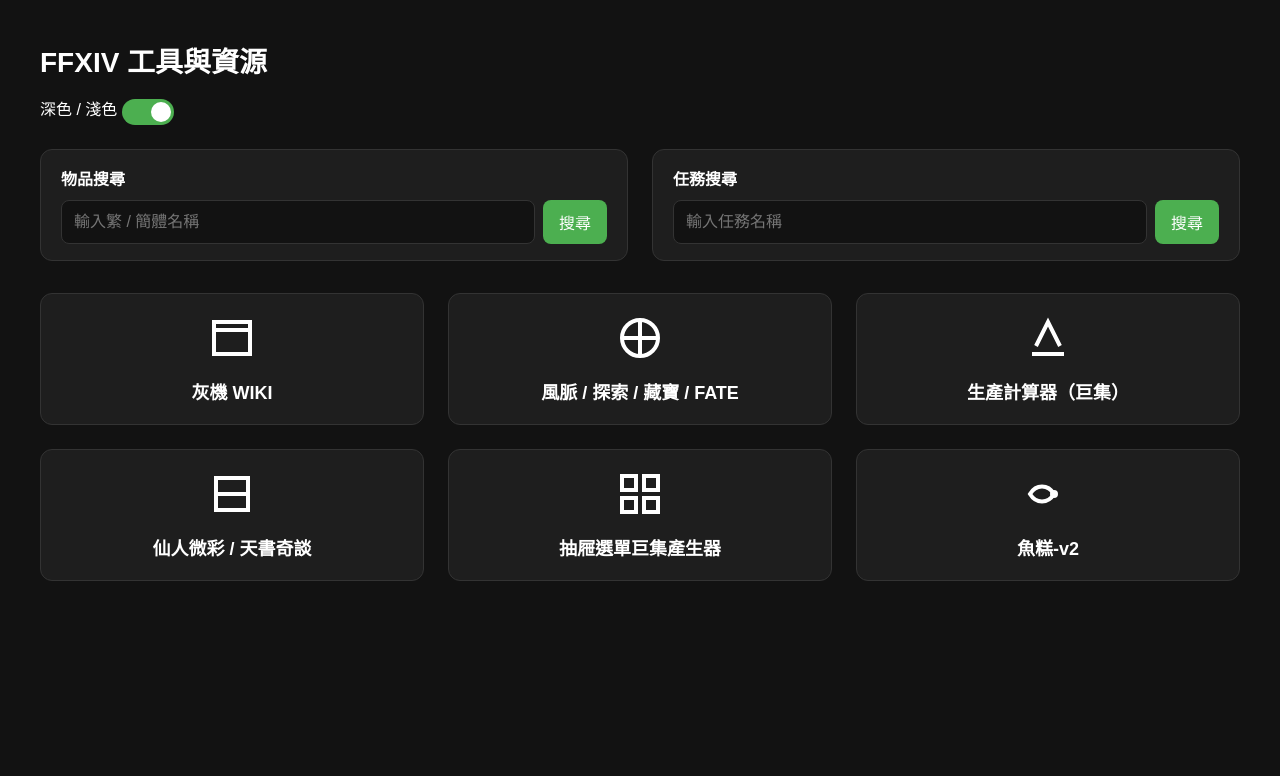
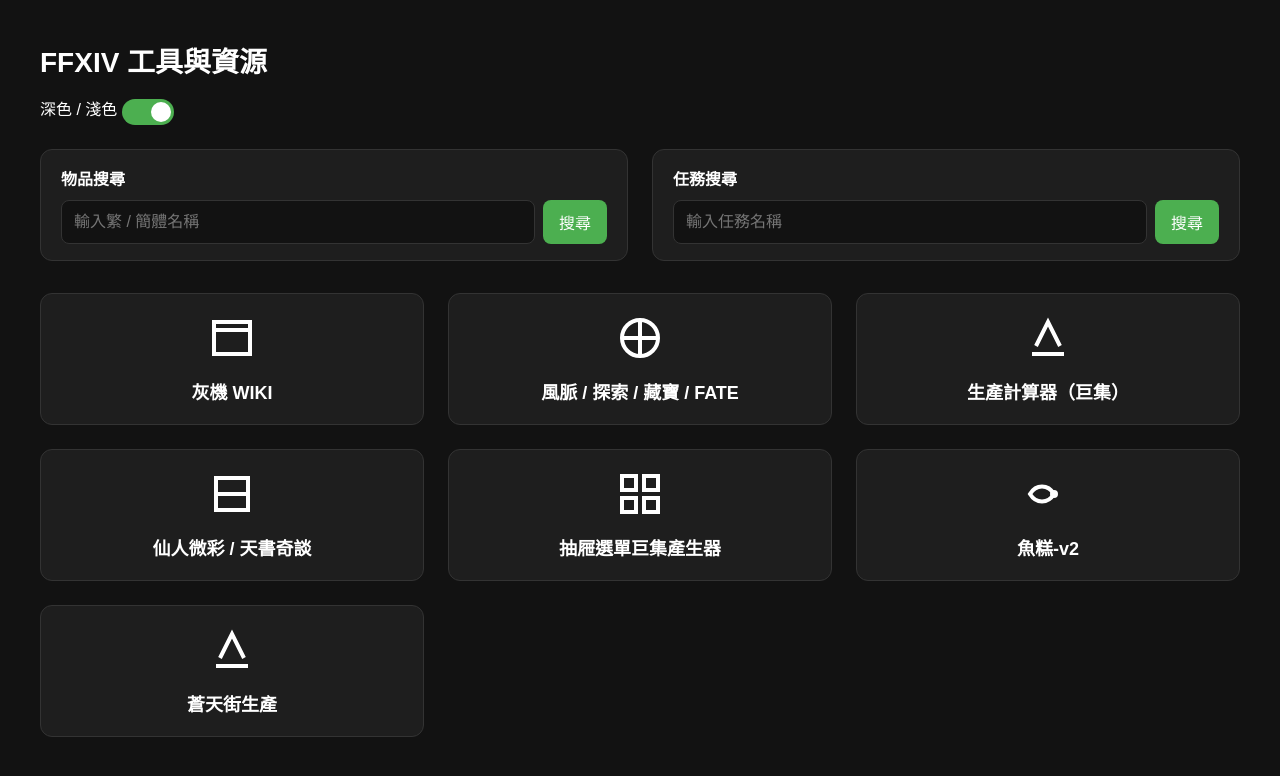
Before and after one commit to valorking/FF14_tool, a plain HTML site: page index.html in a window 1280 px wide. Drawn offline with Linux system fonts and the light colour scheme.

Commit message:
Update index.html
update for 蒼天街50等製作 and html page connection

```diff
--- a/index.html
+++ b/index.html
@@ -275,6 +275,13 @@
   <div class="title">魚糕-v2</div>
 </div>
 
+  <div class="card" onclick="open('https://valorking.github.io/FF14_tool/ishgard-craft.html')">
+  	<svg class="icon" viewBox="0 0 24 24" fill="none" stroke-width="2">
+    	<path d="M4 20h16M6 16l6-12 6 12"/>
+  	</svg>
+   <div class="title">蒼天街生產</div>
+</div>
+
 </div>
 
 <script>
```
